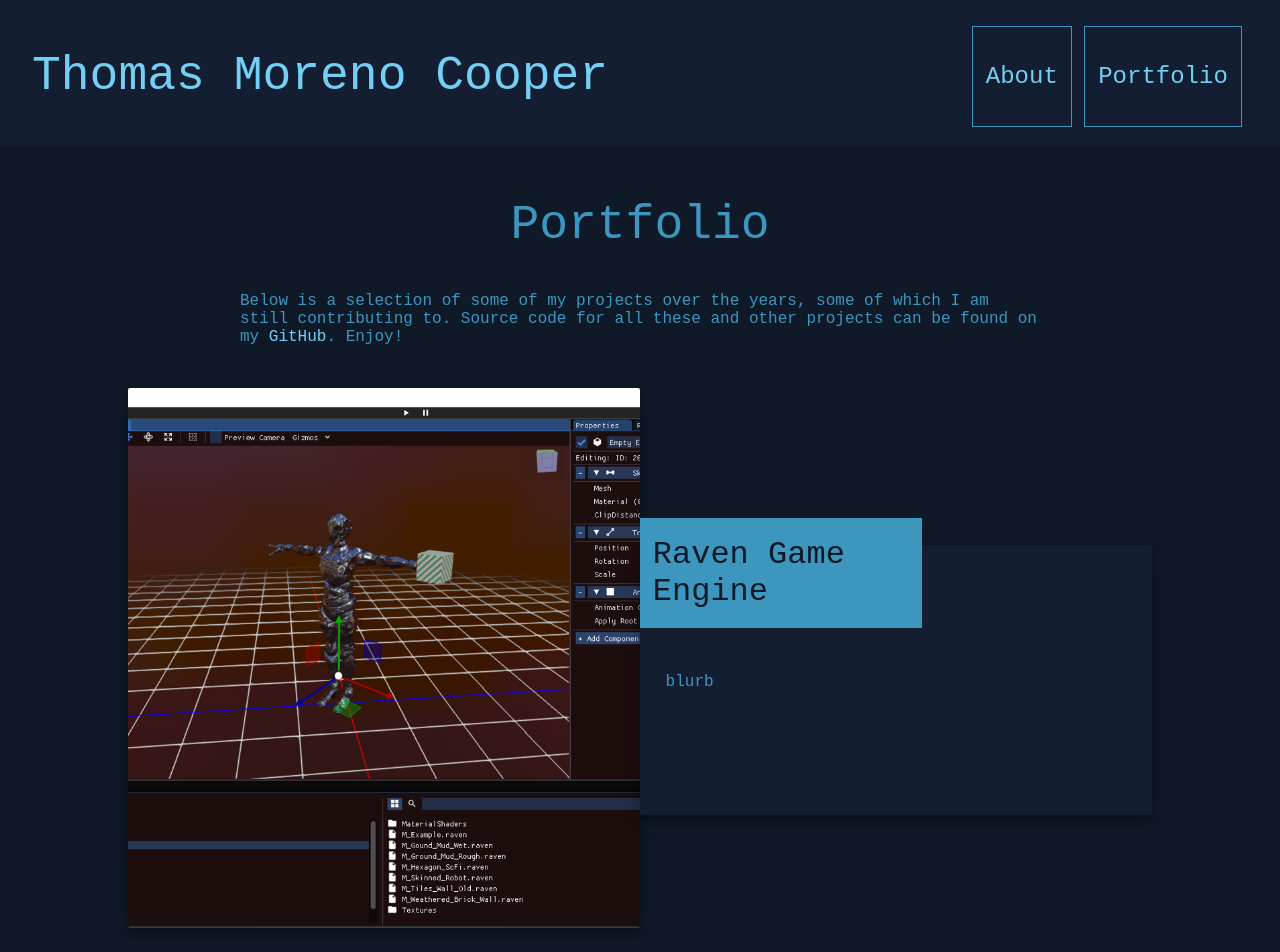
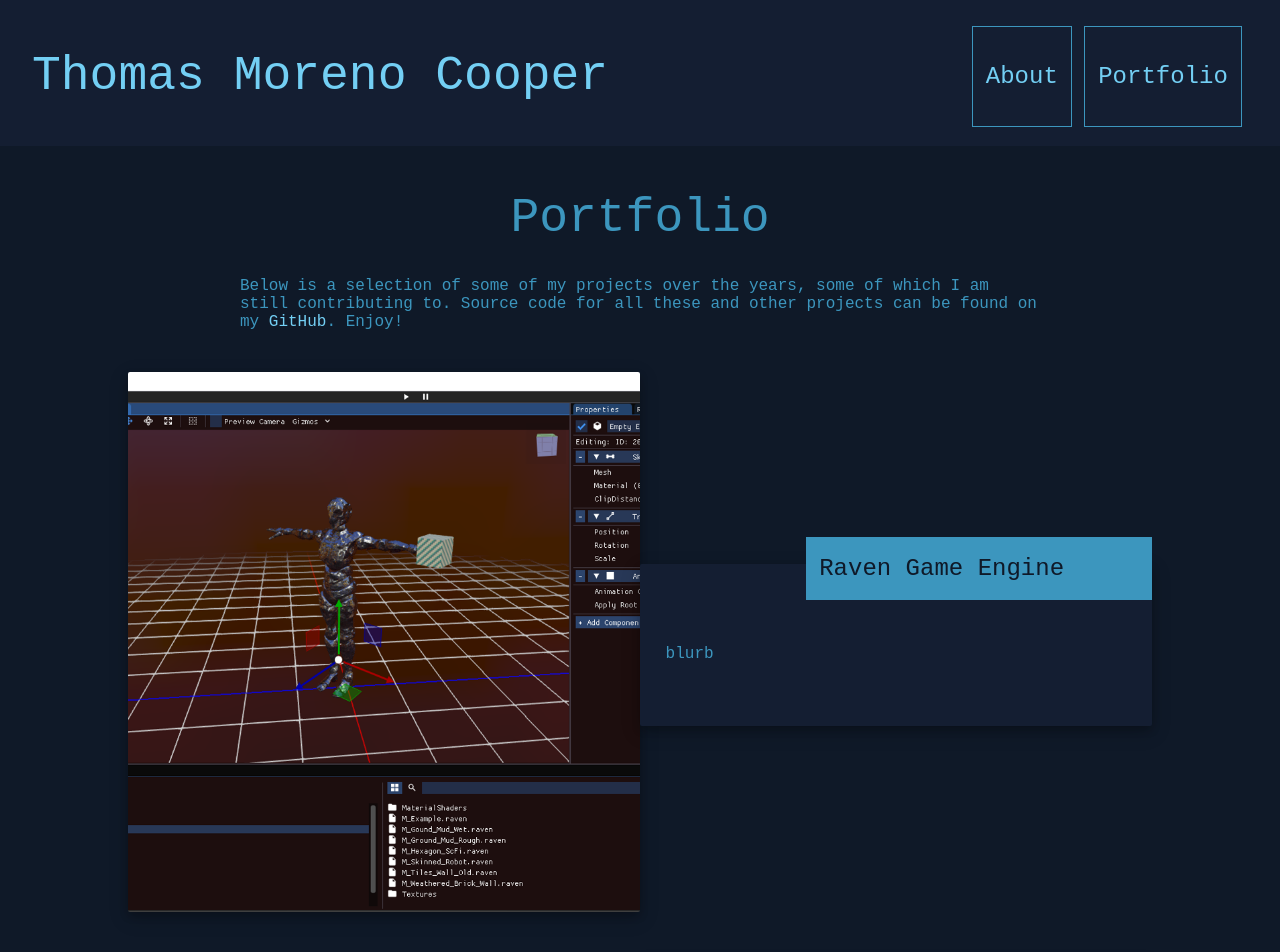
Before and after one commit to TMoCo/TMoCo.github.io, a Jekyll site: the page built from pages/portfolio.markdown, in a window 1280 px wide. Shown: the top 952 px of the page. Built offline with Jekyll 4.4.1, drawn with Linux system fonts in a browser that asks for light colours; some of the changed text lies outside the part shown.

Commit message:
initial portfolio page

```diff
--- a/_layouts/portfolio.html
+++ b/_layouts/portfolio.html
@@ -1,39 +1,170 @@
 ---
 layout: default
 ---
-<section>
 <div class="single-column">
   <h1 class="page-title">{{ page.title | escape }}</h1>
+  <p>
   {{ content }}
+  </p>
 </div>
 {%- assign entries = site.pages | sort: "order" | where: "layout", "portfolio_entry"-%}
 
+<section role="contentinfo" aria-label="major projects">
   <div class="flex-wrapper">
+    <a href="{{ entries[0].url | relative_url }}">
       <img class="large-portfolio-img" src= "{{ entries[0].titlePicture }}">
+    </a>
     <div class="portfolio-desc-background">
+      <a class="portfolio-link" href="{{ entries[0].url | relative_url }}">
           <div class="portfolio-desc-header">
-        <a class="portfolio-link" href="{{ entries[0].url | relative_url }}">
           {{ entries[0].title | escape }}
+        </div>
       </a>
-      </div>
       <div class="portfolio-desc">
-        <p>
         {{ entries[0].excerpt }}
-        </p>
       </div>
     </div>
   </div>
 
-  <ul class="post-list">
-    {%- for entry in entries -%}
-    <li>
-      <div class="container">
-        <a class="post-link" href="{{ entry.url | relative_url }}">
-          <div class="bottomleft">{{ entry.title | escape }}</div>
+  <div class="flex-wrapper">
+    <div class="portfolio-desc-background">
+      <a class="portfolio-link" href="{{ entries[1].url | relative_url }}">
+        <div class="portfolio-desc-header">
+          {{ entries[1].title | escape }}
+        </div>
+      </a>
+      <div class="portfolio-desc">
+        {{ entries[1].excerpt }}
+      </div>
+    </div>
+    <a href="{{ entries[1].url | relative_url }}">
+      <img class="large-portfolio-img" src= "{{ entries[1].titlePicture }}">
     </a>
   </div>
-      <span class="post-meta">{{ post.excerpt }}</span>
-    </li>
+</section>
+
+<section role="contentinfo" aria-label="games">
+  <div class="banner" role="banner">
+    <h2 class="section-title">
+      I also make games!
+    </h2>
+  </div>
+
+  <div class="flex-wrapper">
+    <a href="{{ entries[2].url | relative_url }}">
+      <img class="large-portfolio-img" src= "{{ entries[2].titlePicture }}">
+    </a>
+    <div class="portfolio-desc-background">
+      <a class="portfolio-link" href="{{ entries[2].url | relative_url }}">
+        <div class="portfolio-desc-header">
+          {{ entries[2].title | escape }}
+        </div>
+      </a>
+      <div class="portfolio-desc">
+        {{ entries[2].excerpt }}
+      </div>
+    </div>
+  </div>
+
+  <div class="flex-wrapper">
+    <div class="portfolio-desc-background">
+      <a class="portfolio-link" href="{{ entries[3].url | relative_url }}">
+        <div class="portfolio-desc-header">
+          {{ entries[3].title | escape }}
+        </div>
+      </a>
+      <div class="portfolio-desc">
+        {{ entries[3].excerpt }}
+      </div>
+    </div>
+    <a href="{{ entries[3].url | relative_url }}">
+      <img class="large-portfolio-img" src= "{{ entries[3].titlePicture }}">
+    </a>
+  </div>
+</section>
+
+<section role="contentinfo" aria-label="tech demos">
+  <div class="banner-no-background">
+   <span class="dot"></span>
+   <span class="dot"></span>
+   <span class="dot"></span>
+  </div>
+
+  <div class="single-column">
+    <p>By writing tech demos, I hone my C++ programming skills whilst learning about new features and techniques.</p>
+  </div>
+
+  <div class="flex-wrapper">
+    <a href="{{ entries[4].url | relative_url }}">
+      <img class="large-portfolio-img" src= "{{ entries[4].titlePicture }}">
+    </a>
+    <div class="portfolio-desc-background">
+      <a class="portfolio-link" href="{{ entries[4].url | relative_url }}">
+        <div class="portfolio-desc-header">
+          {{ entries[4].title | escape }}
+        </div>
+      </a>
+      <div class="portfolio-desc">
+        {{ entries[4].excerpt }}
+      </div>
+    </div>
+  </div>
+
+  <div class="flex-wrapper">
+    <div class="portfolio-desc-background">
+      <a class="portfolio-link" href="{{ entries[5].url | relative_url }}">
+        <div class="portfolio-desc-header">
+          {{ entries[5].title | escape }}
+        </div>
+      </a>
+      <div class="portfolio-desc">
+        {{ entries[5].excerpt }}
+      </div>
+    </div>
+    <a href="{{ entries[5].url | relative_url }}">
+      <img class="large-portfolio-img" src= "{{ entries[5].titlePicture }}">
+    </a>
+  </div>
+
+  <div class="flex-wrapper">
+    <a href="{{ entries[6].url | relative_url }}">
+      <img class="large-portfolio-img" src= "{{ entries[6].titlePicture }}">
+    </a>
+    <div class="portfolio-desc-background">
+      <a class="portfolio-link" href="{{ entries[6].url | relative_url }}">
+        <div class="portfolio-desc-header">
+          {{ entries[6].title | escape }}
+        </div>
+      </a>
+      <div class="portfolio-desc">
+        {{ entries[6].excerpt }}
+      </div>
+    </div>
+  </div>
+
+</section>
+
+<section role="contentinfo" aria-label="coursework">
+  <div class="banner-no-background">
+   <span class="dot"></span>
+   <span class="dot"></span>
+   <span class="dot"></span>
+  </div>
+
+  <div class="single-column">
+    <p>For my master's course, I wrote many applications implementing techniques and concepts found in the games industry!</p>
+  </div>
+
+  <div class="flex-wrapper">
+    {%- for i in (7..9)-%}
+      <a class="portfolio-img-button" href="{{ entries[i].url | relative_url }}">
+        <img class="large-portfolio-img" src= "{{ entries[i].titlePicture }}">
+        <div class="portfolio-img-button-label">
+          {{ entries[i].title | escape }}
+        </div>
+      </a>
     {%- endfor -%}
-  </ul>
+  </div>
+
+
 </section>
--- a/pages/portfolio/CantWait.markdown
+++ b/pages/portfolio/CantWait.markdown
@@ -4,7 +4,7 @@
 titlePicture: "/assets/CantWait.png"
 permalink: "/Cant_Wait/"
 repo: "Cantwait"
-order: 1
+order: 2
 ---
 <!-- main content -->
 {% include captioned_image.html src='assets/CantWaitMainMenu.png' alt='Can\'t Wait main menu' caption='Can\'t Wait main menu' %}
--- a/pages/portfolio/ProteinVisualiser.markdown
+++ b/pages/portfolio/ProteinVisualiser.markdown
@@ -4,7 +4,7 @@
 titlePicture:  "/assets/Ubiquitin.png"
 permalink: "/Unity_Protein_Visualiser/"
 repo: "ProteinVisualiser"
-order: 2
+order: 1
 ---
 <!-- main content -->
 {% include captioned_image.html src='assets/Ubiquitin.png' alt='Ubiquitin' caption='Ubiquitin protein' %}
--- a/style/main.css
+++ b/style/main.css
@@ -38,25 +38,13 @@
   align-items: center;
 }
 
-.flex-wrapper-row {
-  display: flex;
-  flex-direction: row;
-  justify-content: center;
-  align-items: center;
-  max-width: 90%;
-  min-height: 30%;
-}
-
-.flex-wrapper-row {
-  display: flex;
-  flex-wrap: wrap;
-}
-
 .flex-wrapper {
   display: flex;
   flex-wrap: wrap;
   justify-content: center;
   align-items: center;
+
+  margin-bottom: 5vh
 }
 
 .wrapper {
@@ -168,6 +156,42 @@
 
 /* content styling */
 
+.banner {
+  display: flex;
+  justify-content: center;
+
+  max-width: 100%;
+  padding: 5vh 2.5vh;
+  margin: 5vh 0 15vh 0;
+
+  background-color: #73cff4;
+}
+
+.banner-no-background {
+  display: flex;
+  justify-content: center;
+
+  max-width: 100%;
+  padding: 2.5vh 2.5vh;
+  margin: 5vh 0 5vh 0;
+}
+
+.dot {
+  height: 25px;
+  width: 25px;
+  background-color: #3c96be;
+  border-radius: 50%;
+  display: inline-block;
+}
+
+.section-title {
+  color:#0f1928;
+  font-style: oblique;
+  font-size: 2em;
+  font-weight: 1;
+  text-align: center;
+}
+
 .single-column {
   margin: auto;
   padding: 1% 1% 2%;
@@ -188,23 +212,25 @@
 .large-portfolio-img {
   object-fit: cover;
 
-  min-width: 300px;
-  min-height: 200px;
+  min-width: 350px;
+  min-height: 300px;
 
   height: 60vh;
   width: 40vw;
-
-  margin-bottom: 5vh;
 }
 
 .portfolio-desc-background {
+  min-width: 350px;
+  min-height: 100px;
+  width: 40vw;
+  padding-bottom: 5vh;
+
+  display: flex;
+  flex-direction: column;
+  align-items: flex-end;
+  justify-content: flex-start;
+
   background-color: #141e32;
-
-  min-width: 40vw;
-  min-width: 200px;
-  width: 40vw;
-  height: 30vh;
-
   box-shadow: 0 4px 8px 0 rgba(0, 0, 0, 0.2), 0 6px 20px 0 rgba(0, 0, 0, 0.19);
   border-radius: 2px;
 }
@@ -215,23 +241,58 @@
 
   padding: 2vh 1vw 2vh;
 
-  min-width: 200px;
-  width: 20vw;
+  width: 25vw;
 
   background-color: #3c96be;
 
-  font-size: 2em;
+  font-size: 1.5em;
   color:#0f1928;
 }
 
 .portfolio-desc-header:hover, .portfolio-desc-header:focus {
-  background-color: #73cff4;;
+  background-color: #73cff4;
 }
 
 .portfolio-desc {
-  margin: 2vh 2vw;
+  align-self: flex-start;
+  padding: 2vh 2vw;
 }
 
 .portfolio-link {
   color:#0f1928;
 }
+
+.portfolio-img-button {
+  display: flex;
+  flex-direction: column-reverse;
+  margin: 1vh 0.5vw;
+  min-width: 350px;
+  width: 40vw;
+}
+
+.portfolio-img-button-label {
+  opacity: 0;
+  z-index: -1;
+  position: relative;
+  top: 15vh;
+
+  border-radius: 2px 2px 0 0;
+
+  background-color: #73cff4;
+  padding: 2vh 1vw 2vh 1vw;
+  transition: transform 0.25s;
+
+  font-size: 1.5em;
+  color:#0f1928;
+}
+
+.portfolio-img-button:hover .portfolio-img-button-label {
+  opacity: 1;
+  display: flex;
+  transform: translate(0, -14vh);
+}
+.portfolio-img-button:focus .portfolio-img-button-label {
+  opacity: 1;
+  display: flex;
+  transform: translate(0, -14vh);
+}
```
Lines whose indentation alone changed are shown as unchanged.
